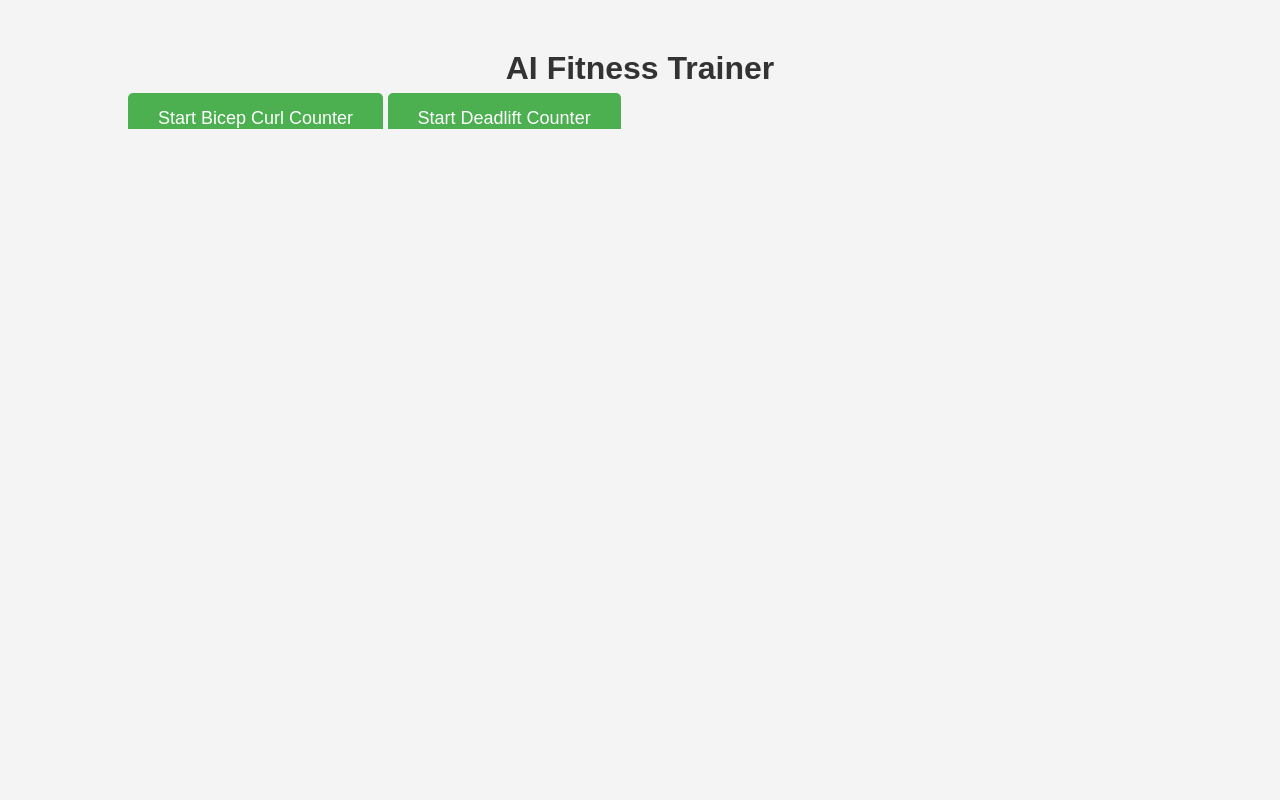
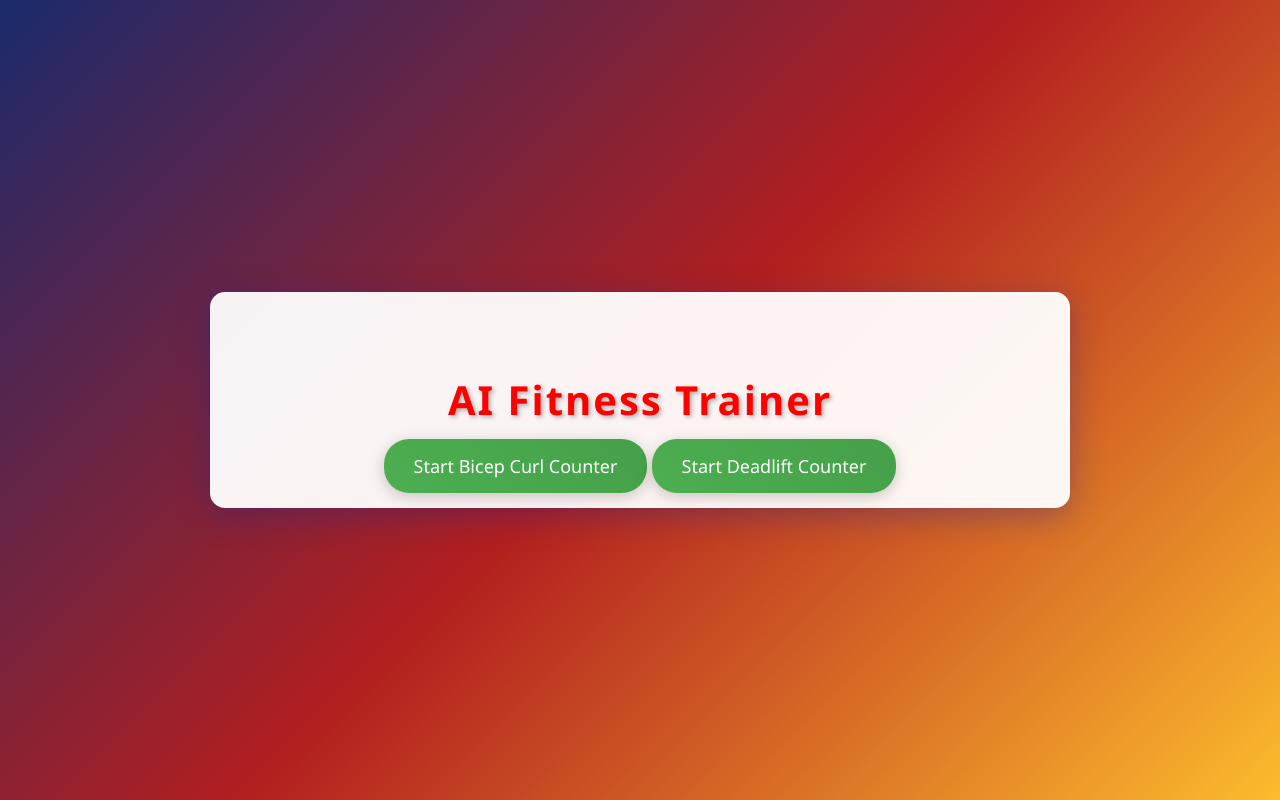
Before and after one commit to DuyDQ123/AI-Fitness-Trainer, a Flask app: page / in a window 1280 px wide. Run offline with Flask 2, Linux system fonts and the light colour scheme.

Commit message:
Add stop exercise functionality and improve UI controls: - Add stop button functionality - Implement exercise status checking - Improve button state management - Fix UI display issues

```diff
--- a/ai-fitness-trainer/src/server.py
+++ b/ai-fitness-trainer/src/server.py
@@ -1,12 +1,16 @@
-from flask import Flask, render_template, redirect, url_for
+from flask import Flask, render_template, redirect, url_for, jsonify
 import subprocess
 import sys
 import os
+import psutil
 
 # Update template and static folder paths
 template_dir = os.path.abspath(os.path.join(os.path.dirname(__file__), '..', 'templates'))
 static_dir = os.path.abspath(os.path.join(os.path.dirname(__file__), '..', 'static'))
 app = Flask(__name__, template_folder=template_dir, static_folder=static_dir)
+
+# Biến toàn cục để lưu process
+current_exercise_process = None
 
 @app.route('/')
 def home():
@@ -14,11 +18,31 @@
 
 @app.route('/launch/<exercise>')
 def launch_exercise(exercise):
+    global current_exercise_process
     if exercise == 'curl':
-        subprocess.Popen([sys.executable, 'ai-fitness-trainer/src/exercises/curl_count.py'])
+        current_exercise_process = subprocess.Popen([sys.executable, 'ai-fitness-trainer/src/exercises/curl_count.py'])
     elif exercise == 'deadlift':
-        subprocess.Popen([sys.executable, 'ai-fitness-trainer/src/exercises/deadlift_count.py'])
-    return redirect(url_for('home'))
+        current_exercise_process = subprocess.Popen([sys.executable, 'ai-fitness-trainer/src/exercises/deadlift_count.py'])
+    return jsonify({'status': 'success'})
+
+@app.route('/stop_exercise', methods=['POST'])
+def stop_exercise():
+    global current_exercise_process
+    if current_exercise_process:
+        process = psutil.Process(current_exercise_process.pid)
+        for child in process.children(recursive=True):
+            child.terminate()
+        process.terminate()
+        current_exercise_process = None
+    return jsonify({'status': 'success'})
+
+@app.route('/check_exercise_status')
+def check_exercise_status():
+    global current_exercise_process
+    is_running = False
+    if current_exercise_process:
+        is_running = current_exercise_process.poll() is None
+    return jsonify({'isRunning': is_running})
 
 if __name__ == '__main__':
     app.run(debug=True)
--- a/ai-fitness-trainer/static/style.css
+++ b/ai-fitness-trainer/static/style.css
@@ -1,43 +1,83 @@
 /* General styles */
 body {
-    font-family: Arial, sans-serif;
-    background-color: #f4f4f4;
+    font-family: 'Segoe UI', Tahoma, Geneva, Verdana, sans-serif;
+    background: linear-gradient(135deg, #1a2a6c, #b21f1f, #fdbb2d);
     margin: 0;
     padding: 0;
+    min-height: 100vh;
+    display: flex;
+    justify-content: center;
+    align-items: center;
 }
 
 /* Container styles */
 .container {
     width: 80%;
-    margin: auto;
-    overflow: hidden;
+    max-width: 800px;
+    padding: 30px;
+    background: rgba(255, 255, 255, 0.95);
+    border-radius: 15px;
+    box-shadow: 0 8px 32px 0 rgba(31, 38, 135, 0.37);
+    backdrop-filter: blur(4px);
+    display: flex;
+    flex-direction: column;
+    align-items: center;
+    justify-content: center;
 }
 
 /* Button styles */
 .button-container {
     display: flex;
     justify-content: center;
+    align-items: center;
     gap: 20px;
-    margin-top: 30px;
+    margin: 30px 0;
+    width: 100%;
 }
 
 .button {
+    min-width: 150px;
     padding: 15px 30px;
-    background-color: #4CAF50;
+    background: linear-gradient(45deg, #4CAF50, #45a049);
     color: white;
     text-decoration: none;
-    border-radius: 5px;
+    border-radius: 25px;
     font-size: 18px;
-    transition: background-color 0.3s;
+    transition: all 0.3s ease;
+    box-shadow: 0 4px 15px rgba(0, 0, 0, 0.2);
+    border: none;
+    position: relative;
+    overflow: hidden;
+    text-align: center;
 }
 
 .button:hover {
-    background-color: #45a049;
+    transform: translateY(-3px);
+    box-shadow: 0 6px 20px rgba(0, 0, 0, 0.3);
+    background: linear-gradient(45deg, #45a049, #4CAF50);
+}
+
+.button:active {
+    transform: translateY(1px);
+}
+
+/* Stop button styles */
+.stop-button {
+    background: linear-gradient(45deg, #ff4444, #cc0000) !important;
+    margin-top: 20px;
+    cursor: pointer;
+}
+
+.stop-button:hover {
+    background: linear-gradient(45deg, #cc0000, #ff4444) !important;
 }
 
 /* Header styles */
 h1 {
-    color: #333;
+    color: Red;
     text-align: center;
     margin-top: 50px;
+    font-size: 2.5rem;
+    text-shadow: 2px 2px 4px rgba(0, 0, 0, 0.3);
+    letter-spacing: 2px;
 }
```
Also changed, not shown: ai-fitness-trainer/templates/index.html (+61 -3 lines), README.md (deleted).
